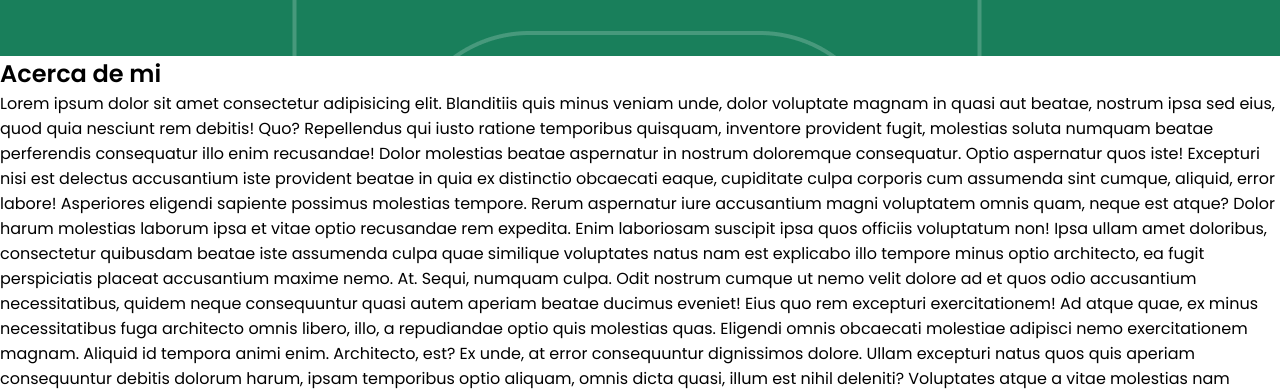
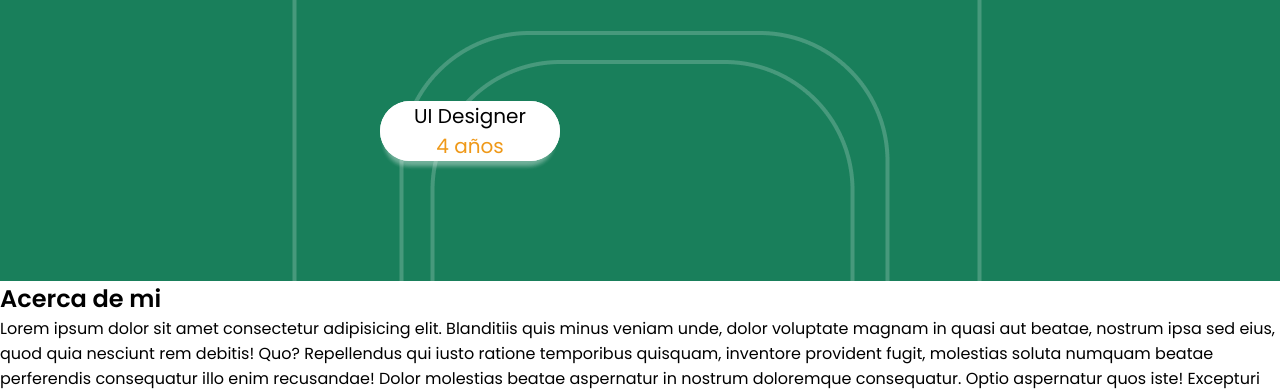
Before and after one commit to BrajhanLopez/academlo, a plain HTML site: page portafolio/index.html in a window 1280 px wide. Shown: the part 419-810 px from the top of the page. Drawn offline with Linux system fonts and the light colour scheme.

Commit message:
avanze del box sombra

```diff
--- a/portafolio/assets/css/styles.css
+++ b/portafolio/assets/css/styles.css
@@ -104,6 +104,27 @@ font-size: 50px;
 text-align: center;
 }
 
+.caja1 {
+      background-color: white;
+      border-radius: 30px;
+      width: 180px;
+      text-align: center;
+      position: absolute;
+      left: 380px;
+      bottom: 220px;
+      -webkit-box-shadow: -1px 10px 4px -5px rgba(255,255,255,0.22);
+      -moz-box-shadow: -1px 10px 4px -5px rgba(255,255,255,0.22);
+      box-shadow: -1px 10px 4px -5px rgba(255,255,255,0.22);
+}
+.negro {
+    font-size: 20px;
+}
+
+
+.mostaza{
+    color: #EF9919;
+    font-size: 20px;
+}
 
 @media (max-width: 768px) {
 
--- a/portafolio/index.html
+++ b/portafolio/index.html
@@ -41,6 +41,18 @@
            <div class="subtitulodiv">
            <span class="subtitulo">Creo, diseño y desarrollo para darle el </span> <br>
            <span class="subtitulo"> valor a tu producto</span> </div>
+
+           <div class="caja1"><p class="negro">UI Designer</p><p class="mostaza">4 años</p></div>
+           <div class="caja1"><p class="negro">UI Designer</p><p class="mostaza">4 años</p></div>
+           <br>
+           <br>
+           <br>
+           <br>
+           <br>
+           <br>
+           <br>
+           <br>
+           <br>
            <br>
            <br>
            <br>
```
